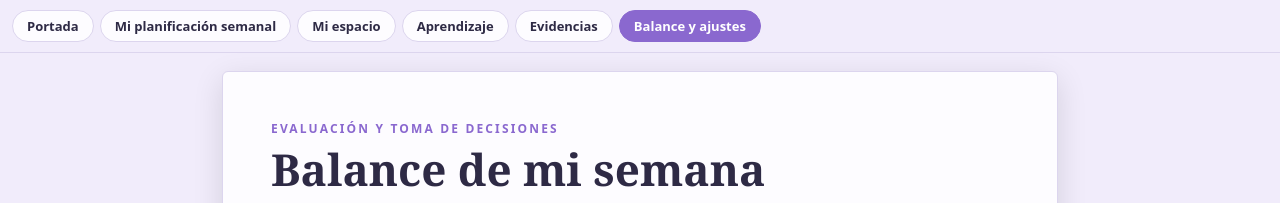
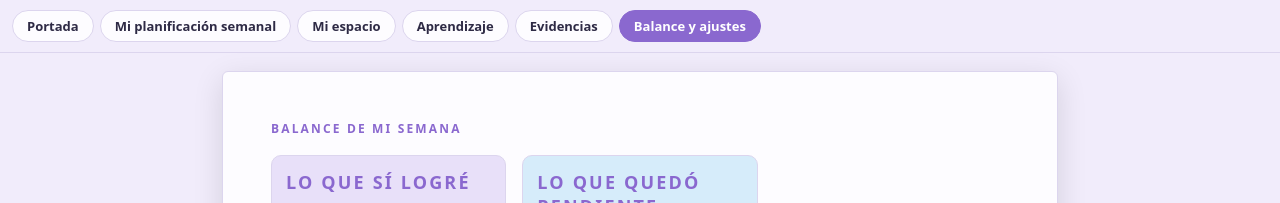
Before and after one commit to saracastrillon-pixel/vlog_5, a plain HTML site: page index.html in a window 1280 px wide. Both pictures are taken after a click on the button "Balance y ajustes". Shown: the top 203 px of the page. Drawn offline with Linux system fonts and the light colour scheme.

```diff
--- a/index.html
+++ b/index.html
@@ -129,7 +129,7 @@ body.ro .learning-remove{display:none}
 </section>
 
 <section class="page" id="balance" data-title="Balance y ajustes">
- <div class="kick">Evaluación y toma de decisiones</div><h2>Balance de mi semana</h2>
+ <div class="kick"<h2>Balance de mi semana</h2>
  <div class="grid">
   <div class="card"><h3>Lo que sí logré</h3><p contenteditable data-k="b1">Entregué el trabajo final de estadística a tiempo, mantuve mi espacio limpio, pude trabajar las horas que me propuse y eso me deja muy tranquila</p></div>
   <div class="card"><h3>Lo que quedó pendiente</h3><p contenteditable data-k="b2">No logré completar el taller de física, hice apenas 15 ejercicios de 30, así que fue una entrega incompleta,pero en el parcial me fue buen y afortunadamente entrega de Programación Orientada a Objetos fue aplazada para la siguiente semana.</p></div>
```
